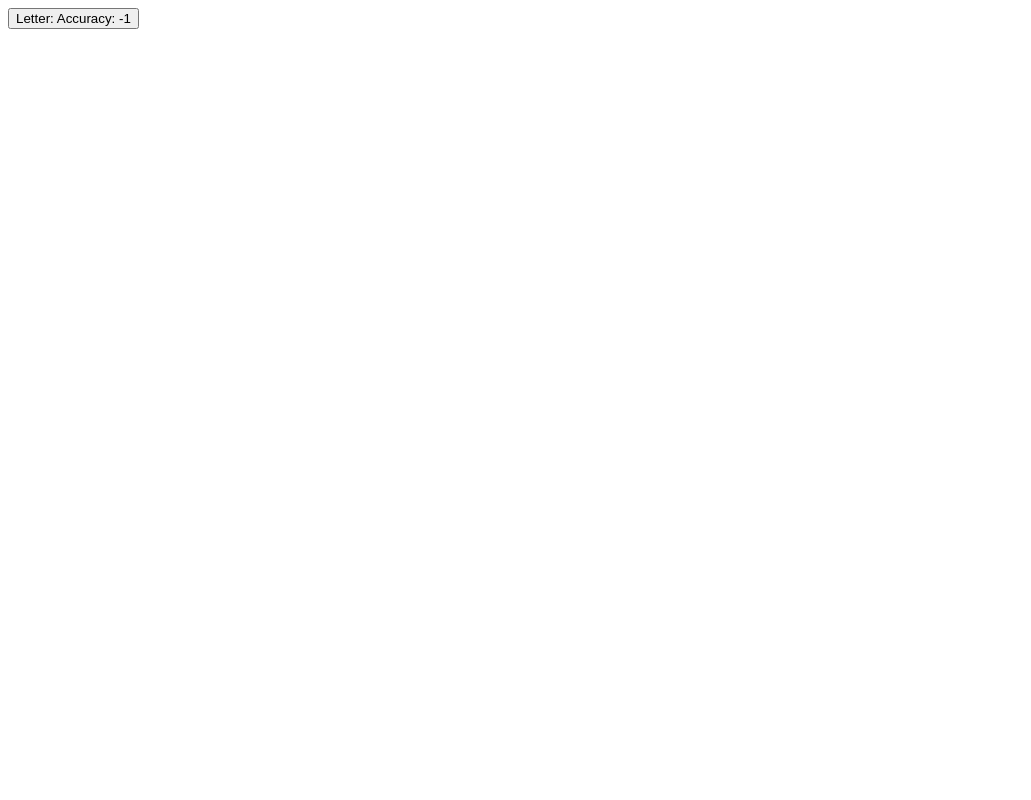
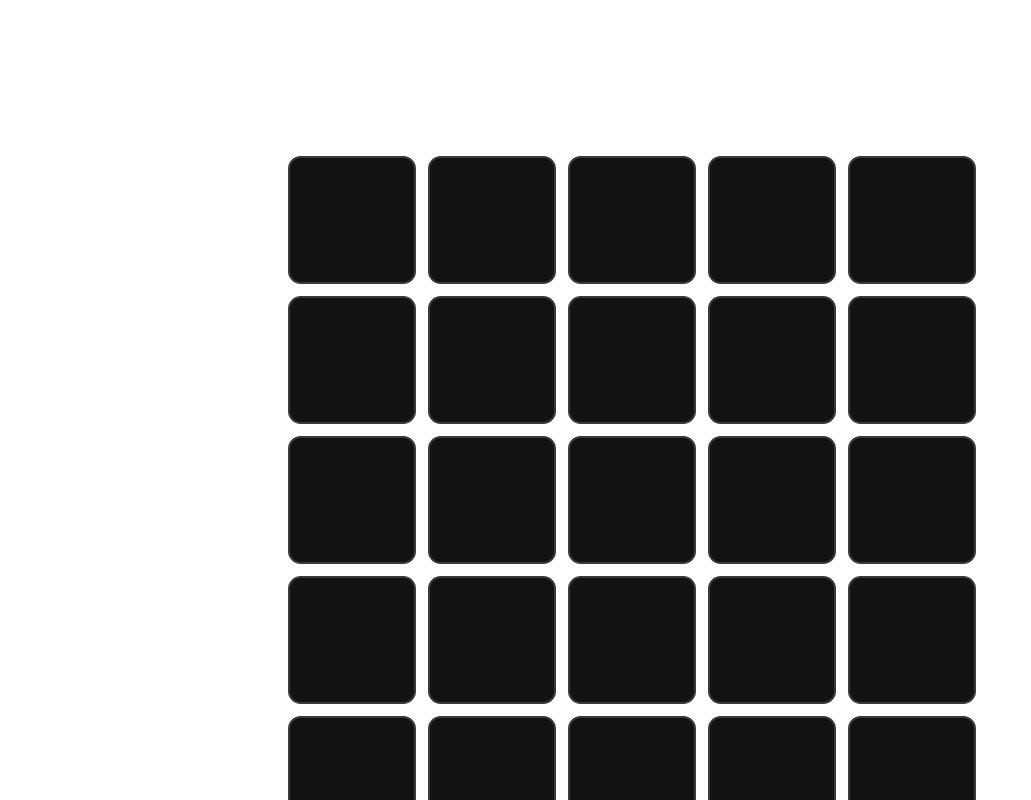
Before and after one commit to margiawanfitriani/ketriskrafts, a React (Create React App) app: page / in a window 1280 px wide. Shown: the top 800 px of the page, without its empty margins (0-1031 px from the left). Built offline with nearby package versions, Linux system fonts and the light colour scheme.

Commit message:
: got letters and accuracy updating correctly

```diff
--- a/package.json
+++ b/package.json
@@ -3,6 +3,9 @@
   "version": "0.1.0",
   "private": true,
   "dependencies": {
+    "@emotion/react": "^11.10.4",
+    "@emotion/styled": "^11.10.4",
+    "@mui/material": "^5.10.6",
     "@testing-library/jest-dom": "^5.16.5",
     "@testing-library/react": "^13.4.0",
     "@testing-library/user-event": "^13.5.0",
--- a/src/App.css
+++ b/src/App.css
@@ -21,7 +21,7 @@
   align-items: center;
   justify-content: center;
   font-size: calc(10px + 2vmin);
-  color: white;
+  color: grey;
 }
 
 .App-link {
--- a/src/Kurdle/Kurdle.tsx
+++ b/src/Kurdle/Kurdle.tsx
@@ -1,27 +1,74 @@
 import LetterSlot from './LetterSlot';
 import React from 'react';
 import { Letter } from './Letter';
+import { deepCopy } from '../Utilities/deepCopy';
+import Grid from '@mui/material/Grid'; // Grid version 1
 
-class Kurdle extends React.Component<any, any> {
+type myState = {
+  letters: Letter[][];
+};
+
+class Kurdle extends React.Component<any, myState> {
   constructor(props: any) {
-    let Letters: Letter[][] = new Array(6).fill(
-      Array(5).fill(new Letter('', -1)),
+    let Letters: Letter[][] = new Array(5).fill(
+      Array(6).fill(new Letter('', -1)),
     );
     super(props);
     this.state = { letters: Letters };
   }
 
   updateLetterAccuracy(row: number, col: number) {
-    this.state.letters[row][col].IncrementAccuracy();
-    this.setState({ letters: this.state.letters })
+    let copiedLetters: Letter[][] = deepCopy(this.state.letters);
+    if (++copiedLetters[row][col].Accuracy === 3) {
+      copiedLetters[row][col].Accuracy = -1;
+    }
+
+    this.setState({ letters: deepCopy(copiedLetters) });
+  }
+
+  updateLetterValue(
+    row: number,
+    col: number,
+    event: React.FormEvent<HTMLInputElement>,
+  ) {
+    let copiedLetters: Letter[][] = deepCopy(this.state.letters);
+
+    copiedLetters[row][col].Letter = event.currentTarget.value;
+    this.setState({
+      letters: deepCopy(copiedLetters),
+    });
   }
 
   render() {
     return (
-      <LetterSlot
-        letter={this.state.letters[0][0]}
-        onClick={() => this.updateLetterAccuracy(0, 0)}
-      ></LetterSlot >
+      <Grid
+        style={{ marginTop: '9em' }}
+        container
+        direction='row'
+        justifyContent='center'
+        alignItems='center'
+        spacing={2}
+      >
+        {this.state.letters.map((row, rowIndex) => {
+          return (
+            <Grid key={rowIndex}>
+              {row.map((col, colIndex) => (
+                <Grid item>
+                  <LetterSlot
+                    letter={this.state.letters[rowIndex][colIndex]}
+                    onClick={() =>
+                      this.updateLetterAccuracy(rowIndex, colIndex)
+                    }
+                    onChange={(event: React.FormEvent<HTMLInputElement>) =>
+                      this.updateLetterValue(rowIndex, colIndex, event)
+                    }
+                  ></LetterSlot>
+                </Grid>
+              ))}
+            </Grid>
+          );
+        })}
+      </Grid>
     );
   }
 }
--- a/src/Kurdle/Letter.tsx
+++ b/src/Kurdle/Letter.tsx
@@ -6,13 +6,4 @@ export class Letter {
     this.Letter = letter;
     this.Accuracy = accuracy;
   }
-
-  IncrementAccuracy = () => {
-    console.log('BEFORE: ' + this.Accuracy);
-    this.Accuracy++;
-    if (this.Accuracy === 3) {
-      this.Accuracy = 0;
-    }
-    console.log('AFTER: ' + this.Accuracy);
-  };
 }
--- a/src/Kurdle/LetterSlot.tsx
+++ b/src/Kurdle/LetterSlot.tsx
@@ -1,11 +1,53 @@
+import { TextField } from '@mui/material';
 import React from 'react';
+import { Letter } from './Letter';
 
-function LetterSlot(props: any) {
+type myProps = {
+  onClick: any;
+  letter: Letter;
+  onChange: any;
+};
+
+function colorPicker(Accuracy: number): string {
+  switch (Accuracy) {
+    case 0:
+      return '#3a3a3c';
+    case 1:
+      return '#b59f3b';
+    case 2:
+      return '#538d4e';
+    default:
+      return '#121213';
+  }
+}
+
+function LetterSlot(props: myProps) {
   return (
-    <button onClick={props.onClick}>
-      Letter: {props.letter.Letter}
-      Accuracy: {props.letter.Accuracy}
-    </button>
+    <textarea
+      maxLength={1}
+      onClick={props.onClick}
+      value={props.letter.Letter}
+      onChange={(e) => props.onChange(e)}
+      style={{
+        background: colorPicker(props.letter.Accuracy),
+        color: 'White',
+        width: '120px',
+        height: '120px',
+        fontFamily: 'Fantasy',
+        fontSize: '80px',
+        border: '2px solid #3a3a3c',
+        borderRadius: '10%',
+        margin: '12px 6px',
+        textDecoration: 'none',
+        resize: 'none',
+        whiteSpace: 'normal',
+        textAlign: 'center',
+        verticalAlign: 'center',
+        alignItems: 'center',
+        justifyContent: 'center',
+        display: 'flex',
+      }}
+    ></textarea>
   );
 }
 
--- /dev/null
+++ b/src/Utilities/deepCopy.js
@@ -0,0 +1,33 @@
+export function deepCopy(obj) {
+  var copy;
+
+  // Handle the 3 simple types, and null or undefined
+  if (null == obj || 'object' != typeof obj) return obj;
+
+  // Handle Date
+  if (obj instanceof Date) {
+    copy = new Date();
+    copy.setTime(obj.getTime());
+    return copy;
+  }
+
+  // Handle Array
+  if (obj instanceof Array) {
+    copy = [];
+    for (var i = 0, len = obj.length; i < len; i++) {
+      copy[i] = deepCopy(obj[i]);
+    }
+    return copy;
+  }
+
+  // Handle Object
+  if (obj instanceof Object) {
+    copy = {};
+    for (var attr in obj) {
+      if (obj.hasOwnProperty(attr)) copy[attr] = deepCopy(obj[attr]);
+    }
+    return copy;
+  }
+
+  throw new Error("Unable to copy obj! Its type isn't supported.");
+}
--- a/src/index.tsx
+++ b/src/index.tsx
@@ -2,7 +2,15 @@ import * as React from 'react';
 import * as ReactDOM from 'react-dom';
 import App from './App';
 ReactDOM.render(
-  <div>
+  <div
+    style={
+      {
+        // backgroundColor: 'black',
+        // width: '100vw',
+        // height: '100vh',
+      }
+    }
+  >
     <App></App>
   </div>,
   document.getElementById('root'),
```
Also changed, not shown: 1 other file (tests, documents, lock files or other folders).
